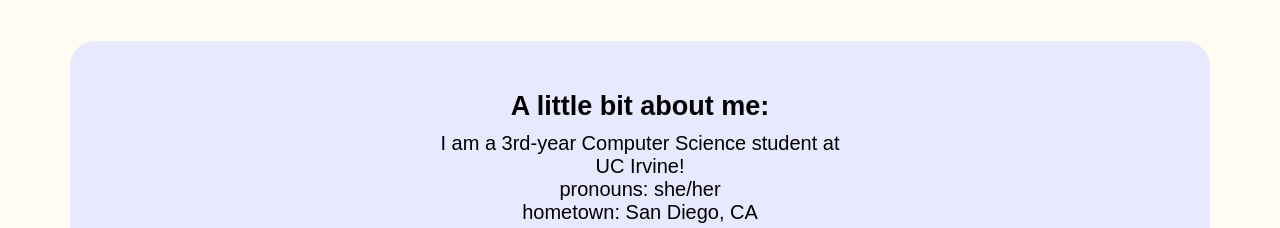
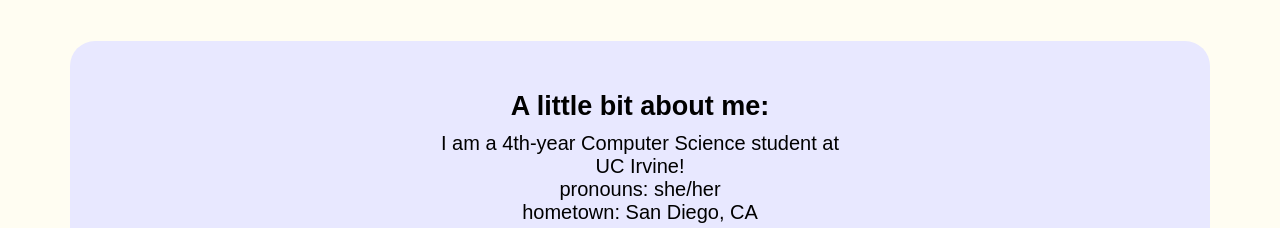
Before and after one commit to gracebmanning/grace-manning-v1, a React (Create React App) app: page / in a window 1280 px wide. Shown: the part 1400-1628 px from the top of the page. Built offline with nearby package versions, Linux system fonts and the light colour scheme; a web font is replaced by a local one.

Commit message:
update about section

```diff
--- a/src/components/About/about.jsx
+++ b/src/components/About/about.jsx
@@ -8,7 +8,7 @@
             <div class="aboutContainer">
                 <h2 class="aboutTitle">A little bit about me:</h2>
                 <div class="bio">
-                    <p>I am a 3rd-year Computer Science student at UC Irvine!</p>
+                    <p>I am a 4th-year Computer Science student at UC Irvine!</p>
                     <p>pronouns: she/her</p>
                     <p>hometown: San Diego, CA</p>
                 </div>
```
